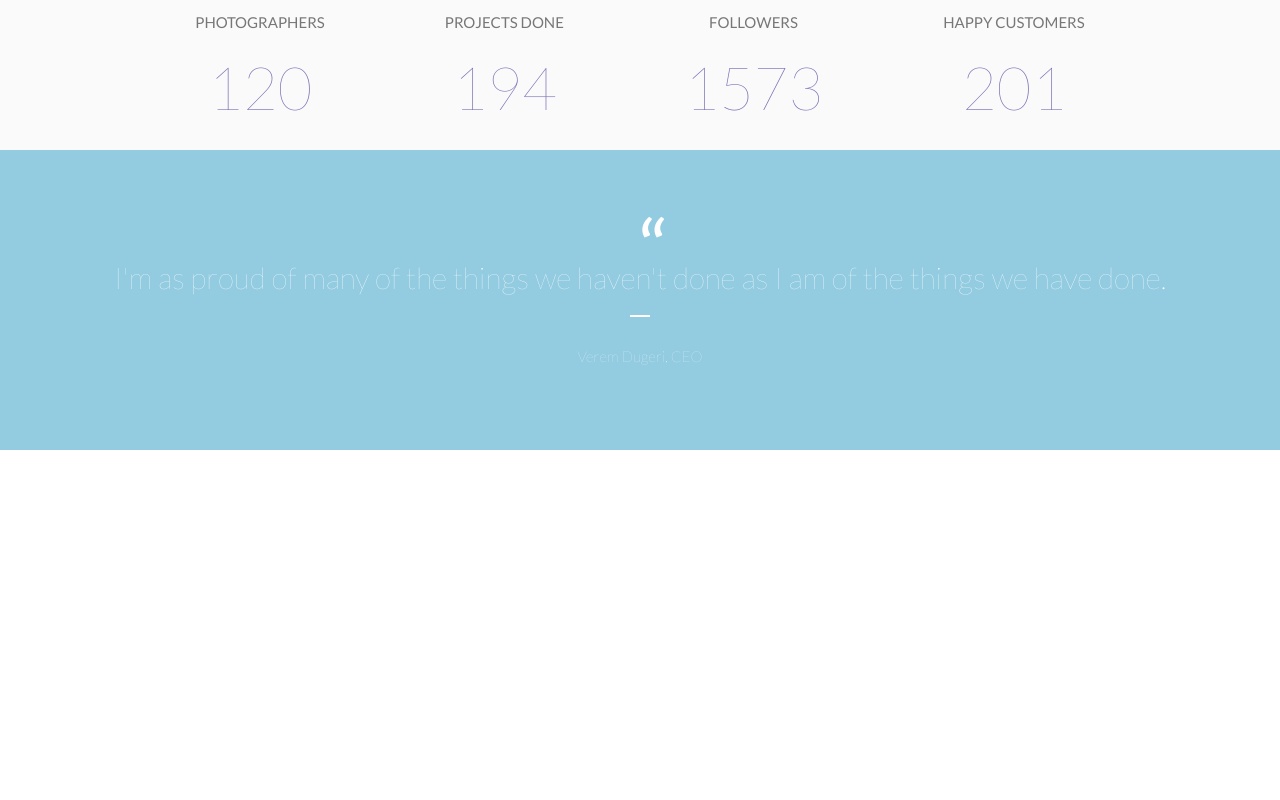
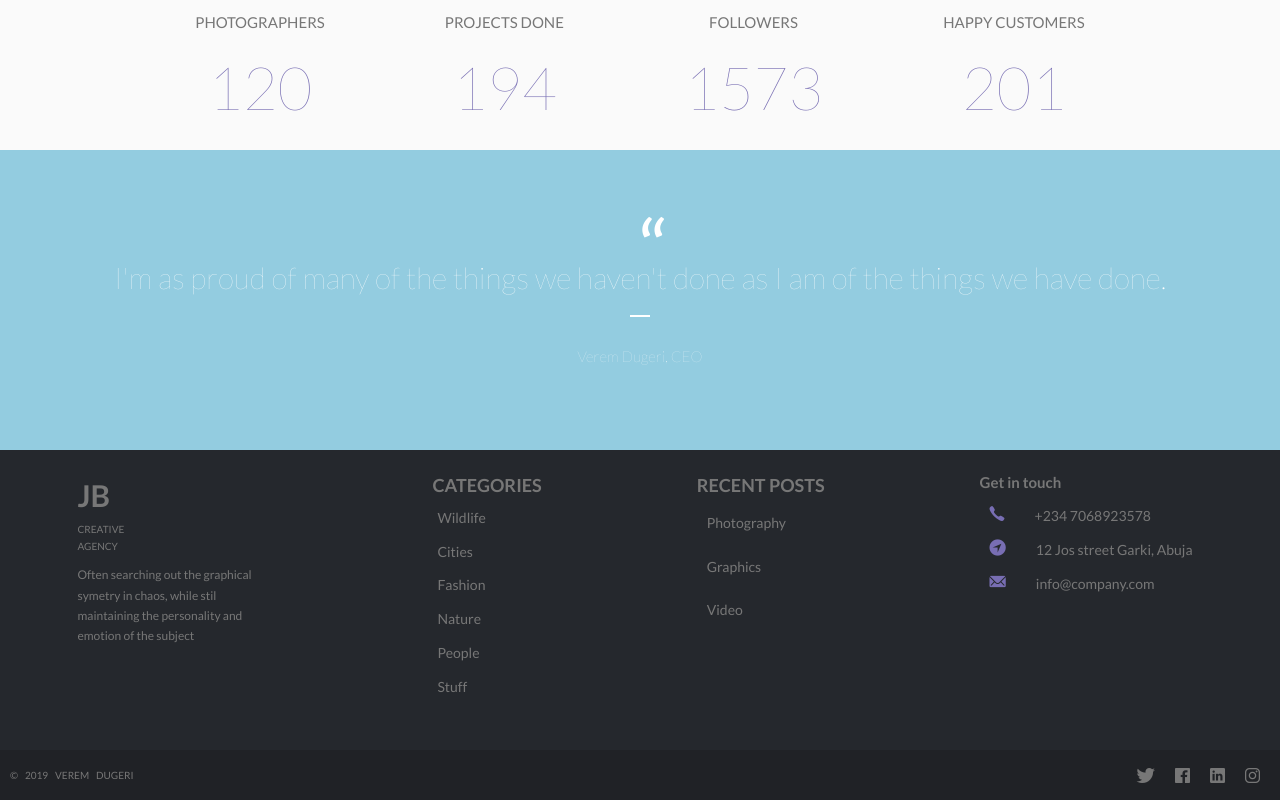
Before and after one commit to vdugeri/galleria, a Vue app: page /#/ in a window 1280 px wide. Shown: the part 4212-5012 px from the top of the page. Before the commit the page ends 4662 px from the top, so only its background shows below. Built offline with nearby package versions, Linux system fonts and the light colour scheme.

Commit message:
Finish footer section

```diff
--- /dev/null
+++ b/src/components/Footer.vue
@@ -0,0 +1,234 @@
+<template>
+  <footer class="footer">
+    <div class="footer__map">
+      <div class="footer__map--about">
+        <h2>JB</h2>
+        <span>Creative Agency</span>
+        <p>
+          Often searching out the graphical symetry in chaos, while stil
+          maintaining the personality and emotion of the subject
+        </p>
+      </div>
+      <div class="footer__map--categories">
+        <h2>Categories</h2>
+        <ul>
+          <li>
+            <a href="#">Wildlife</a>
+          </li>
+          <li>
+            <a href="#">Cities</a>
+          </li>
+          <li>
+            <a href="#">Fashion</a>
+          </li>
+          <li>
+            <a href="#">Nature</a>
+          </li>
+          <li>
+            <a href="#">People</a>
+          </li>
+          <li>
+            <a href="#">Stuff</a>
+          </li>
+        </ul>
+      </div>
+      <div class="footer__map--recent">
+        <h2>Recent Posts</h2>
+        <ul>
+          <li>
+            <a href="#">Photography</a>
+          </li>
+          <li>
+            <a href="#">Graphics</a>
+          </li>
+          <li>
+            <a href="#">Video</a>
+          </li>
+        </ul>
+      </div>
+      <div class="footer__map--contact">
+        <h2>Get in touch</h2>
+        <div class="telephone">
+          <i class="ion-ios-call icon-small" />
+          <span>+234 7068923578</span>
+        </div>
+        <div class="location">
+          <i class="ion-ios-navigate icon-small"></i>
+          <span>12 Jos street Garki, Abuja</span>
+        </div>
+        <div class="email">
+          <i class="ion-ios-mail icon-small"></i>
+          <span>info@company.com</span>
+        </div>
+      </div>
+    </div>
+    <div class="footer__social">
+      <div class="footer__social--copyright">&copy; 2019 Verem Dugeri</div>
+      <div class="footer__social--icons">
+        <a href="#">
+          <i class="ion-logo-twitter icon-medium"></i>
+        </a>
+        <a href="#">
+          <i class="ion-logo-facebook icon-medium"></i>
+        </a>
+        <a href="#">
+          <i class="ion-logo-linkedin icon-medium"></i>
+        </a>
+        <a href="#">
+          <i class="ion-logo-instagram icon-medium"></i>
+        </a>
+      </div>
+    </div>
+  </footer>
+</template>
+
+<style lang="scss">
+$color-grey: #777;
+$color-dark-grey: #25282d;
+$color-dark-grey-2: #202226;
+$color-white: #fff;
+$color-secondary: #786eb3;
+
+.footer {
+  height: 35rem;
+  &__map {
+    height: 30rem;
+    background-color: $color-dark-grey;
+    display: flex;
+    justify-content: space-around;
+
+    &--about {
+      padding: 2rem;
+      align-self: flex-start;
+
+      h2 {
+        text-align: left;
+        font-size: 3rem;
+        font-weight: 700;
+      }
+
+      span {
+        text-transform: uppercase;
+        width: 1rem;
+        display: block;
+        margin-bottom: 1rem;
+      }
+
+      p {
+        width: 20rem;
+        font-size: 1.2rem;
+        color: $color-grey;
+        text-align: left;
+      }
+    }
+    &--categories {
+      padding: 2rem;
+      align-self: flex-start;
+      text-align: left;
+
+      h2 {
+        font-size: 1.8rem;
+        color: $color-grey;
+        font-weight: 700;
+        text-transform: uppercase;
+      }
+
+      ul {
+        list-style: none;
+        li {
+          padding: 0.5rem;
+          font-size: 1.4rem;
+
+          a {
+            text-decoration: none;
+            color: $color-grey;
+          }
+        }
+      }
+    }
+    &--recent {
+      padding: 2rem;
+      text-align: left;
+
+      h2 {
+        text-transform: uppercase;
+        font-size: 1.8rem;
+        color: $color-grey;
+        font-weight: 700;
+      }
+      ul {
+        list-style-type: none;
+
+        li {
+          a {
+            text-decoration: none;
+            color: $color-grey;
+            font-size: 1.4rem;
+            padding: 1rem;
+            display: block;
+          }
+        }
+      }
+    }
+
+    &--contact {
+      padding: 2rem;
+      text-align: left;
+
+      .icon-small {
+        font-size: 2rem;
+        margin-right: 1rem;
+        color: $color-secondary;
+        padding: 1rem;
+      }
+
+      .telephone {
+        span {
+          font-size: 1.4rem;
+          padding: 1rem;
+        }
+      }
+
+      .location {
+        span {
+          font-size: 1.4rem;
+          padding: 1rem;
+        }
+      }
+
+      .email {
+        span {
+          font-size: 1.4rem;
+          padding: 1rem;
+        }
+      }
+    }
+  }
+
+  &__social {
+    height: 5rem;
+    background-color: $color-dark-grey-2;
+    display: flex;
+    justify-content: space-between;
+    align-content: center;
+    align-items: center;
+    padding: 1rem;
+
+    &--copyright {
+      font-size: 1rem;
+      word-spacing: 0.5rem;
+      text-transform: uppercase;
+    }
+    &--icons {
+      a {
+        text-decoration: none;
+        color: $color-grey;
+      }
+      .icon-medium {
+        font-size: 2rem;
+        padding: 1rem;
+      }
+    }
+  }
+}
+</style>
--- a/src/components/Team.vue
+++ b/src/components/Team.vue
@@ -5,7 +5,8 @@
       <TeamMember
         v-for="member in members"
         :key="member.id"
-        :photo="member.src"
+        :photo="member.photo"
+        :name="member.name"
       />
     </div>
   </section>
--- a/src/components/TeamMember.vue
+++ b/src/components/TeamMember.vue
@@ -16,7 +16,7 @@
       </a>
     </div>
     <div class="team__member-description">
-      <h2>Jon Smith</h2>
+      <h2>{{ name }}</h2>
       <h3>Photographer</h3>
     </div>
   </section>
@@ -24,7 +24,7 @@
 
 <script>
 export default {
-  props: ["photo"]
+  props: ["photo", "name"]
 };
 </script>
 
--- a/src/store.js
+++ b/src/store.js
@@ -33,9 +33,9 @@ export default new Vuex.Store({
     ],
 
     members: [
-      { id: 1, src: member1 },
-      { id: 2, src: member2 },
-      { id: 3, src: member3 }
+      { id: 1, photo: member1, name: "John Smith" },
+      { id: 2, photo: member2, name: "Jenna Kyle" },
+      { id: 3, photo: member3, name: "Alan Smith" }
     ]
   },
   mutations: {},
--- a/src/views/Home.vue
+++ b/src/views/Home.vue
@@ -8,6 +8,7 @@
     <Team />
     <Stats />
     <Testimonial />
+    <Footer />
   </div>
 </template>
 
@@ -20,6 +21,7 @@ import Services from "@/components/Services";
 import Team from "@/components/Team";
 import Stats from "@/components/Stats";
 import Testimonial from "@/components/Testimonial";
+import Footer from "@/components/Footer";
 
 export default {
   components: {
@@ -30,7 +32,8 @@ export default {
     Services,
     Team,
     Stats,
-    Testimonial
+    Testimonial,
+    Footer
   }
 };
 </script>
```
